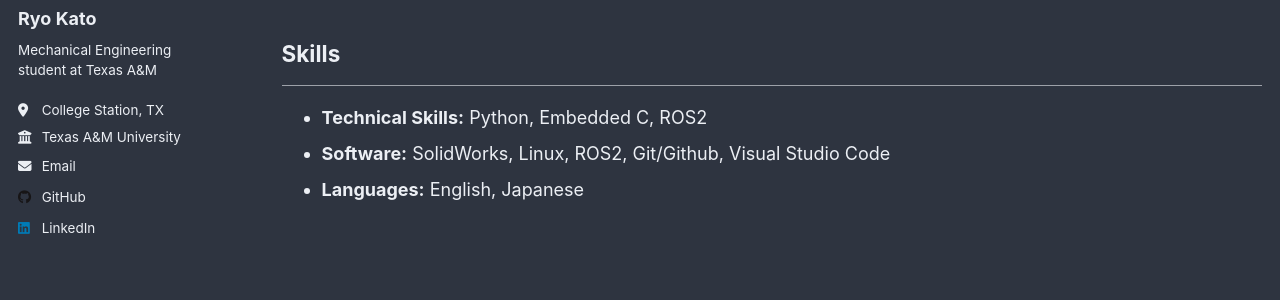
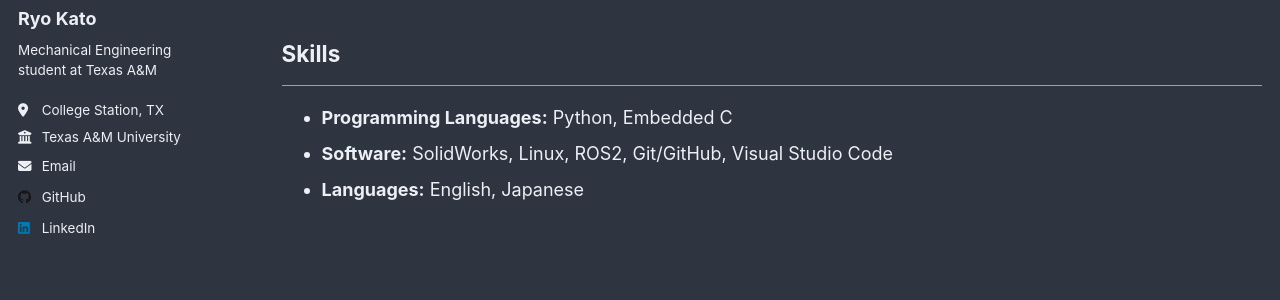
Before and after one commit to theryokato/theryokato.github.io, a Jekyll site: the page built from _pages/cv.md, in a window 1280 px wide and 900 px high, scrolled down 1081 px. Shown: the part 289-589 px from the top of the window. Built offline with Jekyll 4.4.1, drawn with Linux system fonts in a browser that asks for light colours; a script that is not in the unit is left out.

Commit message:
CV edited some stuff

```diff
--- a/_pages/cv.md
+++ b/_pages/cv.md
@@ -64,6 +64,6 @@ Open to internships!
 
 ## Skills
 ---
-* **Technical Skills:** Python, Embedded C, ROS2
-* **Software:** SolidWorks, Linux, ROS2, Git/Github, Visual Studio Code
+* **Programming Languages:** Python, Embedded C
+* **Software:** SolidWorks, Linux, ROS2, Git/GitHub, Visual Studio Code
 * **Languages:** English, Japanese
```
Also changed, not shown: _pages/about.md (+2 -2 lines).
